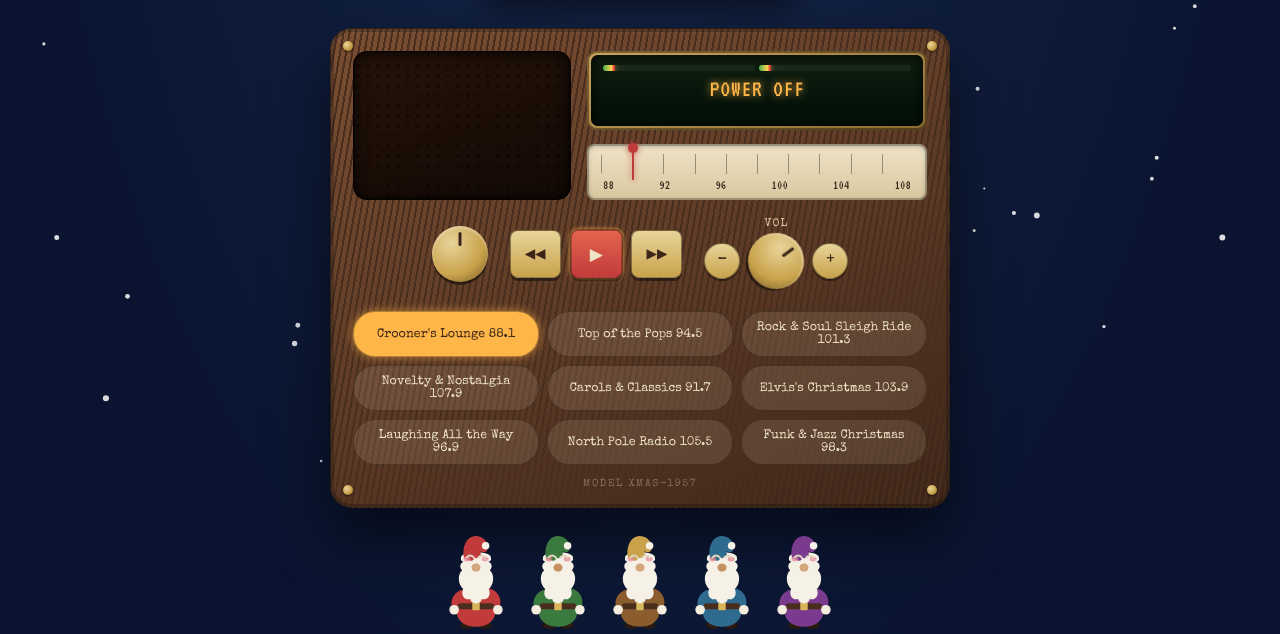
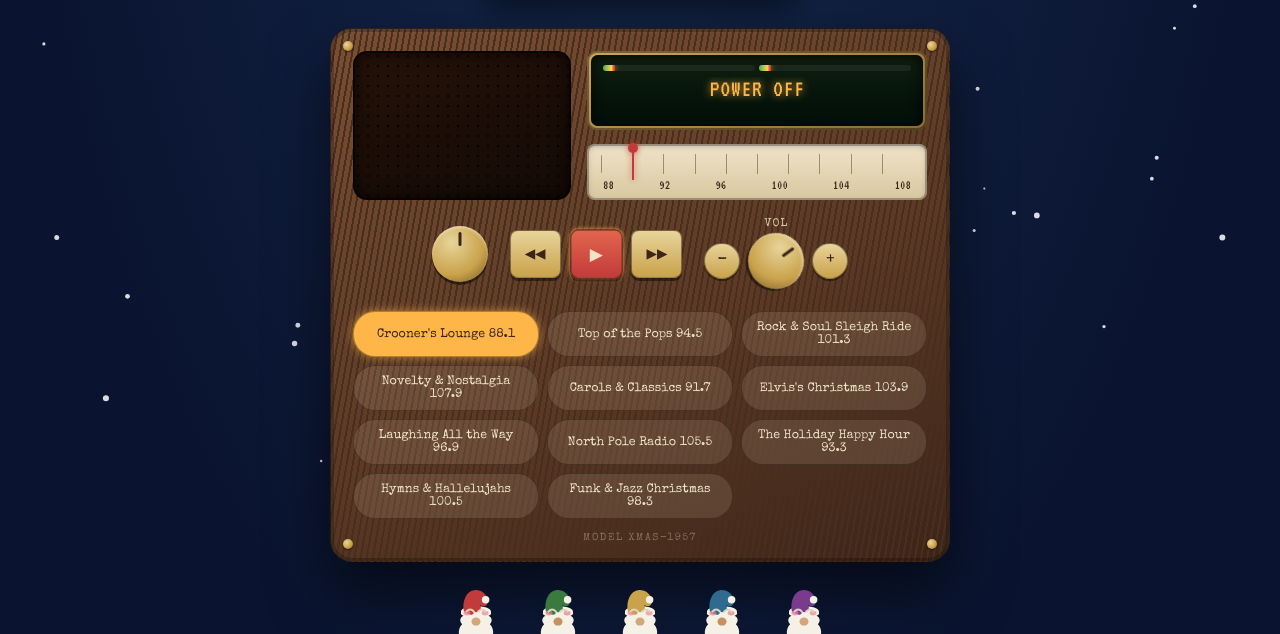
Before and after one commit to WilleniumFalcon91/ChristmasRadio, a plain HTML site: page index.html in a window 1280 px wide. Shown: the part 318-952 px from the top of the page. Drawn offline with nearby package versions, Linux system fonts and the light colour scheme; a web font is replaced by a local one.

Commit message:
Add The Holiday Happy Hour and Hymns & Hallelujahs stations
Two new stations: a party/drinking-themed station (Jingle Bell Rock,
Elton John's Step Into Christmas, Tom Petty, Bob Dylan's Must Be
Santa, Jimmy Buffett's Christmas Island, Mele Kalikimaka, B.B. King)
and a dedicated religious classics station (O Come O Come Emmanuel,
Handel's Hallelujah Chorus, What Child Is This, The First Noel, God
Rest Ye Merry Gentlemen, In the Bleak Midwinter, Go Tell It on the
Mountain, Ave Maria). All video IDs verified against YouTube's
oEmbed endpoint. Updated song/station counts (100+ songs, eleven
stations) across meta tags, share text, and the preview image.

Co-Authored-By: Claude Sonnet 5 <noreply@anthropic.com>

```diff
--- a/app.js
+++ b/app.js
@@ -463,7 +463,7 @@
     return window.matchMedia("(pointer: coarse)").matches;
   }
 
-  const SHARE_TEXT = "Check out this fun Christmas radio! 80+ Christmas songs across nine stations, with a countdown to Christmas morning.";
+  const SHARE_TEXT = "Check out this fun Christmas radio! 100+ Christmas songs across eleven stations, with a countdown to Christmas morning.";
 
   async function nativeShare() {
     try {
--- a/playlist.js
+++ b/playlist.js
@@ -144,6 +144,38 @@ const STATIONS = [
     ]
   },
   {
+    id: "party",
+    name: "The Holiday Happy Hour",
+    freq: "93.3",
+    color: "#d9433e",
+    songs: [
+      { title: "Jingle Bell Rock", artist: "Bobby Helms", videoId: "gMccj6RVr74" },
+      { title: "Step Into Christmas", artist: "Elton John", videoId: "IbRtGMm96F8" },
+      { title: "Christmas All Over Again", artist: "Tom Petty and the Heartbreakers", videoId: "qPoHul8ngNw" },
+      { title: "Christmas Vacation", artist: "Mavis Staples", videoId: "y-hzsrzaYVs" },
+      { title: "Must Be Santa", artist: "Bob Dylan", videoId: "a8qE6WQmNus" },
+      { title: "Christmas Island", artist: "Jimmy Buffett", videoId: "wdhGPW5ZlJA" },
+      { title: "Mele Kalikimaka", artist: "Bing Crosby & The Andrews Sisters", videoId: "FezVApPddqU" },
+      { title: "Christmas Celebration", artist: "B.B. King", videoId: "inj9XqIXF9g" }
+    ]
+  },
+  {
+    id: "hymns",
+    name: "Hymns & Hallelujahs",
+    freq: "100.5",
+    color: "#8c7a3f",
+    songs: [
+      { title: "O Come, O Come, Emmanuel", artist: "Traditional", videoId: "ikEtkfRSUsU" },
+      { title: "Hallelujah Chorus", artist: "The Tabernacle Choir at Temple Square", videoId: "BBZ7AfZR9xs" },
+      { title: "What Child Is This?", artist: "Christendom College Choir", videoId: "BcprohAu22Y" },
+      { title: "The First Noel", artist: "The Tabernacle Choir at Temple Square", videoId: "Y4iXatDeY7A" },
+      { title: "God Rest Ye Merry, Gentlemen", artist: "The Bach Choir", videoId: "07CSu_IgL5A" },
+      { title: "In the Bleak Midwinter", artist: "Tenebrae", videoId: "wNPaXnMPenI" },
+      { title: "Go Tell It on the Mountain", artist: "Maverick City Music", videoId: "z1RpUV2AQ24" },
+      { title: "Ave Maria", artist: "Franz Schubert", videoId: "O2zu0oU5j40" }
+    ]
+  },
+  {
     id: "funkjazz",
     name: "Funk & Jazz Christmas",
     freq: "98.3",
```
Also changed, not shown: index.html (+3 -3 lines), og-image.png.
